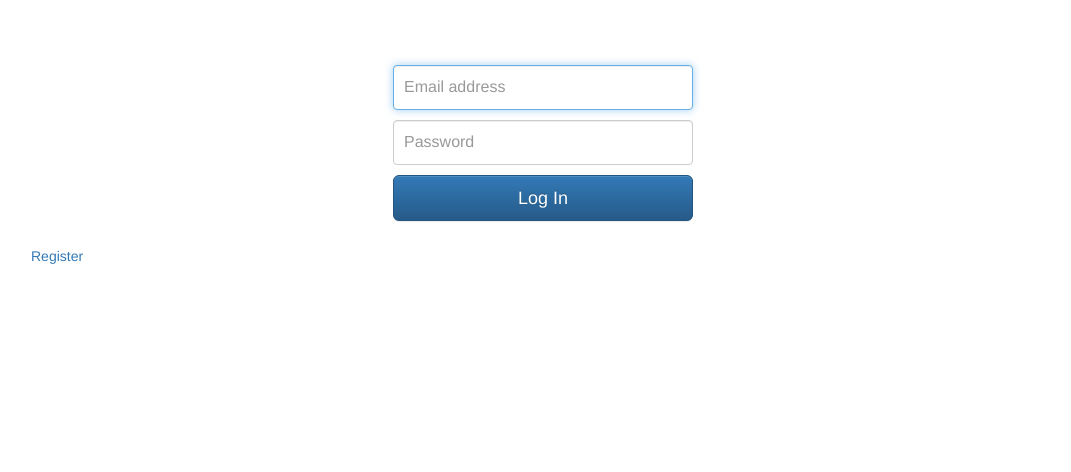
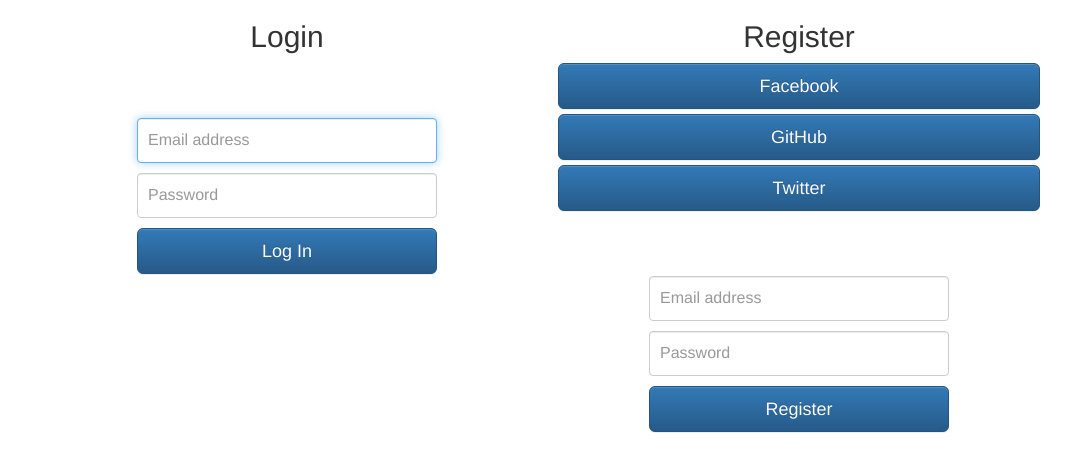
Before and after one commit to PyconUK/voting, a Django app: template voting/templates/login.html in a window 1280 px wide. Shown: the top 472 px of the page, without its empty margins (97-1168 px from the left). Run offline with Django 3.2, Linux system fonts and the light colour scheme; the template is opened without the code that fills it, so the values that code supplies are empty; some libraries are stand-ins or nearby versions.

Commit message:
Rework login form to include register

```diff
--- a/static/main.css
+++ b/static/main.css
@@ -20,3 +20,8 @@
 .vote-buttons form:first-child {
     margin-right: 20px;
 }
+
+.login h2,
+.register h2 {
+    text-align: center;
+}
--- a/voting/templates/login.html
+++ b/voting/templates/login.html
@@ -2,7 +2,9 @@
 
 
 {% block content %}
-<form method="POST" class="form-signin">
+<div class="col-sm-6 login">
+  <h2>Login</h2>
+  <form method="POST" action="{% url 'login' %}" class="form-signin">
     {% csrf_token %}
 
     <label for="id_username" class="sr-only">Email address</label>
@@ -13,6 +15,24 @@
 
     <button class="btn btn-lg btn-primary btn-block" type="submit">Log In</button>
   </form>
+</div>
 
-<a href="{% url 'register' %}">Register</a>
+<div class="col-sm-6 register">
+  <h2>Register</h2>
+  <a class="btn btn-lg btn-primary btn-block" href="{% url 'social:begin' backend='facebook' %}">Facebook</a>
+  <a class="btn btn-lg btn-primary btn-block" href="{% url 'social:begin' backend='github' %}">GitHub</a>
+  {# <a class="btn btn-lg btn-primary btn-block" href="{% url 'social:begin' 'google' %}">Google</a> #}
+  <a class="btn btn-lg btn-primary btn-block" href="{% url 'social:begin' backend='twitter' %}">Twitter</a>
+  <form method="POST" action="{% url 'social:complete' backend='email' %}" class="form-signin">
+    {% csrf_token %}
+
+    <label for="id_username" class="sr-only">Email address</label>
+    <input name="username" type="text" id="id_username" class="form-control" placeholder="Email address" required />
+
+    <label for="id_password" class="sr-only">Password</label>
+    <input name="password" type="password" id="id_password" class="form-control" placeholder="Password" required />
+
+    <button class="btn btn-lg btn-primary btn-block" type="submit">Register</button>
+  </form>
+</div>
 {% endblock %}
```
Lines whose indentation alone changed are shown as unchanged.
